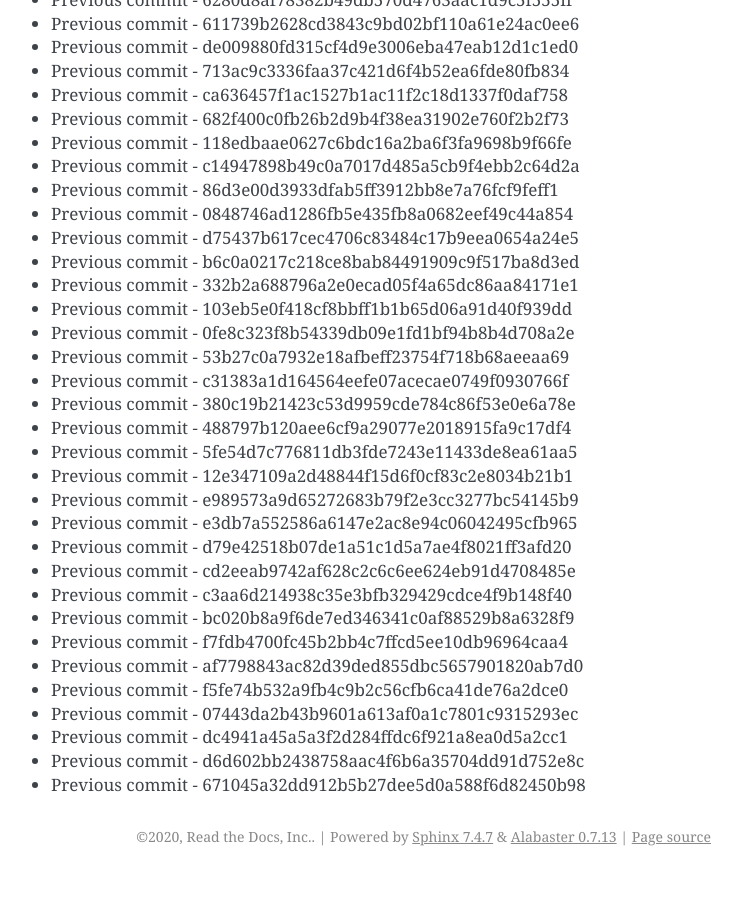
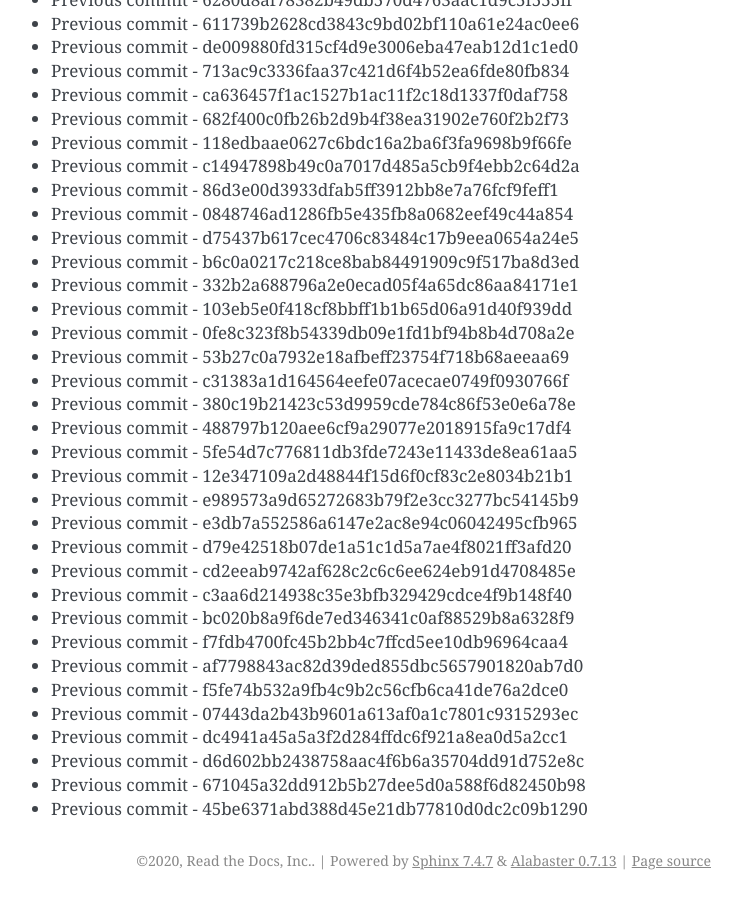
Before and after one commit to readthedocs/rtd-git-stresstest, a Sphinx documentation site: the page built from docs/updates.rst, in a window 1280 px wide and 900 px high, scrolled down 75021 px. Shown: the whole window, without its empty margins (399-1141 px from the left). Built offline with Sphinx 7.4.7, drawn with Linux system fonts in a browser that asks for light colours; before the commit the page ends 75897 px from its top, so only the background shows below that.

Commit message:
Generating commit from previous: 45be6371abd388d45e21db77810d0dc2c09b1290

```diff
--- a/docs/updates.rst
+++ b/docs/updates.rst
@@ -3184,3 +3184,4 @@ It can be tested for any performance characteristics.
 * Previous commit - dc4941a45a5a3f2d284ffdc6f921a8ea0d5a2cc1
 * Previous commit - d6d602bb2438758aac4f6b6a35704dd91d752e8c
 * Previous commit - 671045a32dd912b5b27dee5d0a588f6d82450b98
+* Previous commit - 45be6371abd388d45e21db77810d0dc2c09b1290
```
